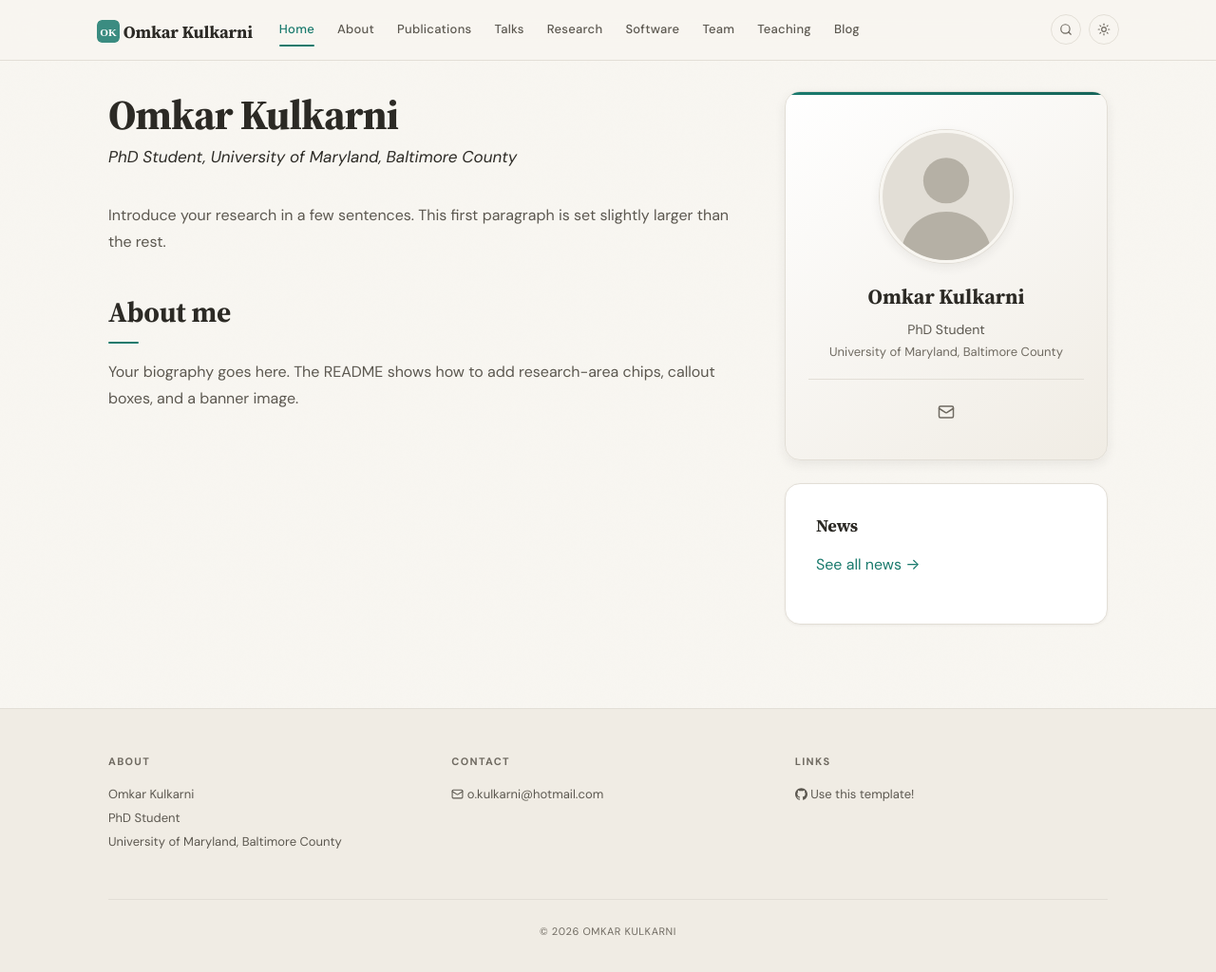
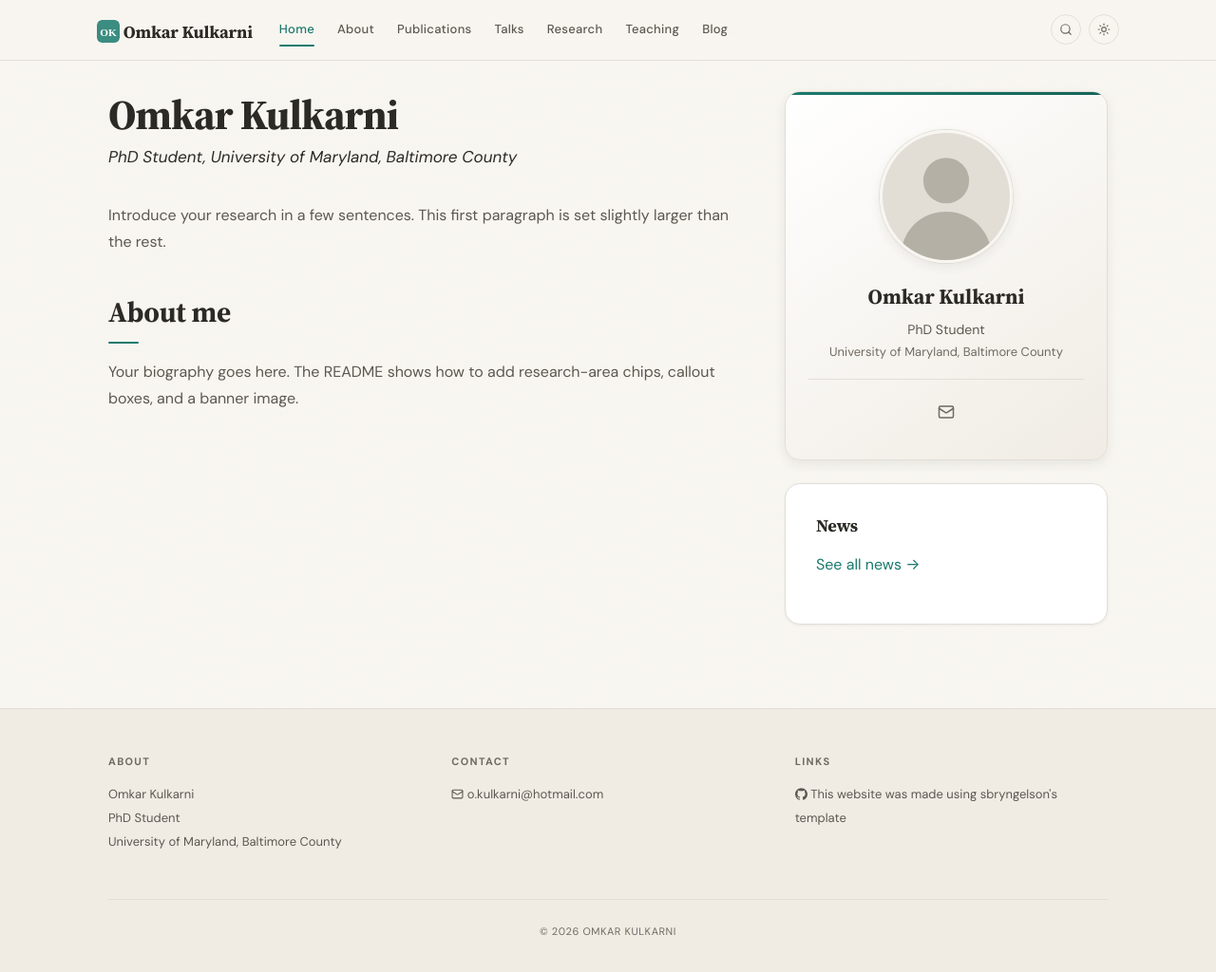
Before and after one commit to ohm-car/ohm-car.github.io, a Jekyll site: the page built from _pages/home.md, in a window 1280 px wide. Shown: the whole page at 95% size. Built offline with Jekyll 4.4.1, drawn with Linux system fonts in a browser that asks for light colours.

Commit message:
Can't remember what changed here. Look at commit history to see what was changed.

```diff
--- a/_config.yml
+++ b/_config.yml
@@ -51,8 +51,8 @@ nav_pages:
   - name: publications
   - name: talks
   - name: research
-  - name: software
-  - name: team
+  # - name: software
+  # - name: team
   - name: teaching
   - name: blog
 
--- a/_includes/footer.html
+++ b/_includes/footer.html
@@ -20,7 +20,7 @@
       <p>
         {% if site.links.google_scholar and site.links.google_scholar != "" %}<a href="{{ site.links.google_scholar }}">{% include icon.html name="google-scholar" %} Google Scholar</a><br>{% endif %}
         {% if site.links.researchgate and site.links.researchgate != "" %}<a href="{{ site.links.researchgate }}">{% include icon.html name="researchgate" %} ResearchGate</a><br>{% endif %}
-        <a href="https://github.com/sbryngelson/academic-website-template">{% include icon.html name="github" %} Use this template!</a>
+        <a href="https://github.com/sbryngelson/academic-website-template">{% include icon.html name="github" %} This website was made using sbryngelson's template</a>
       </p>
     </div>
   </div>
```
